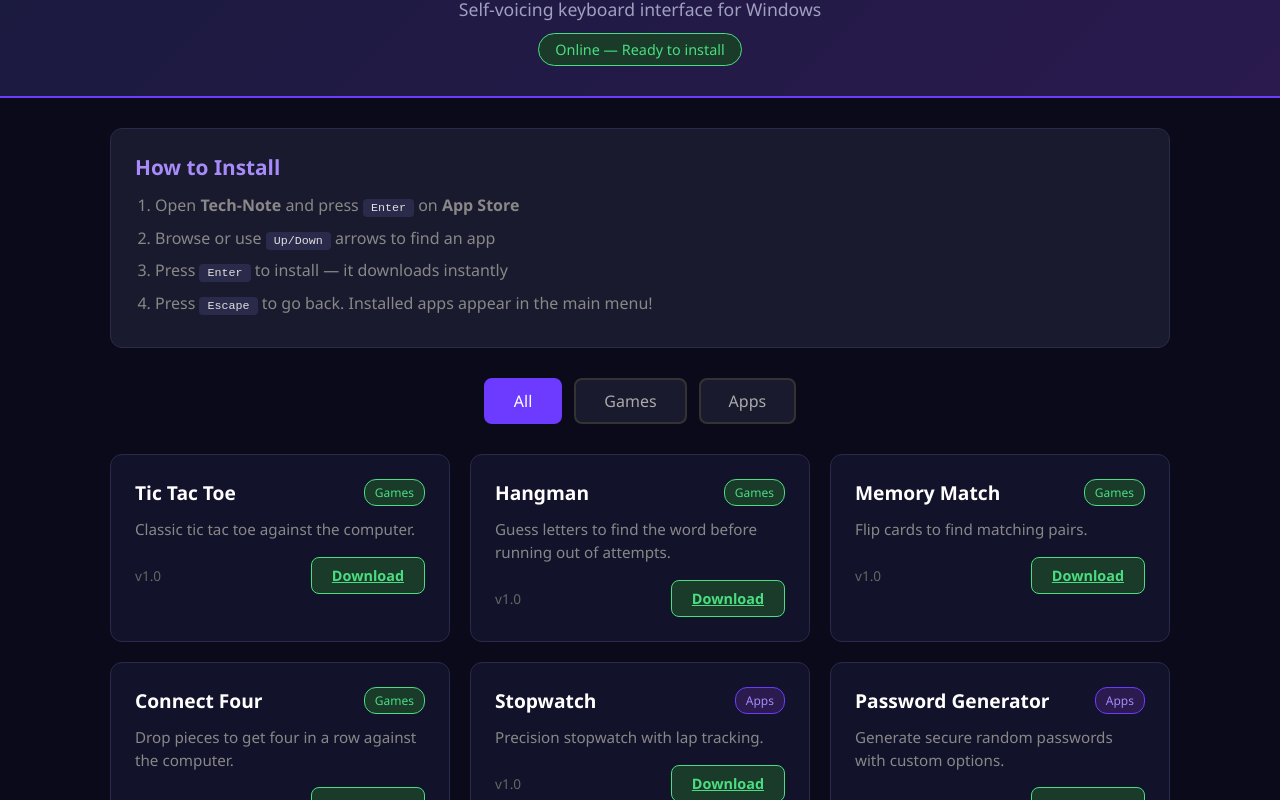
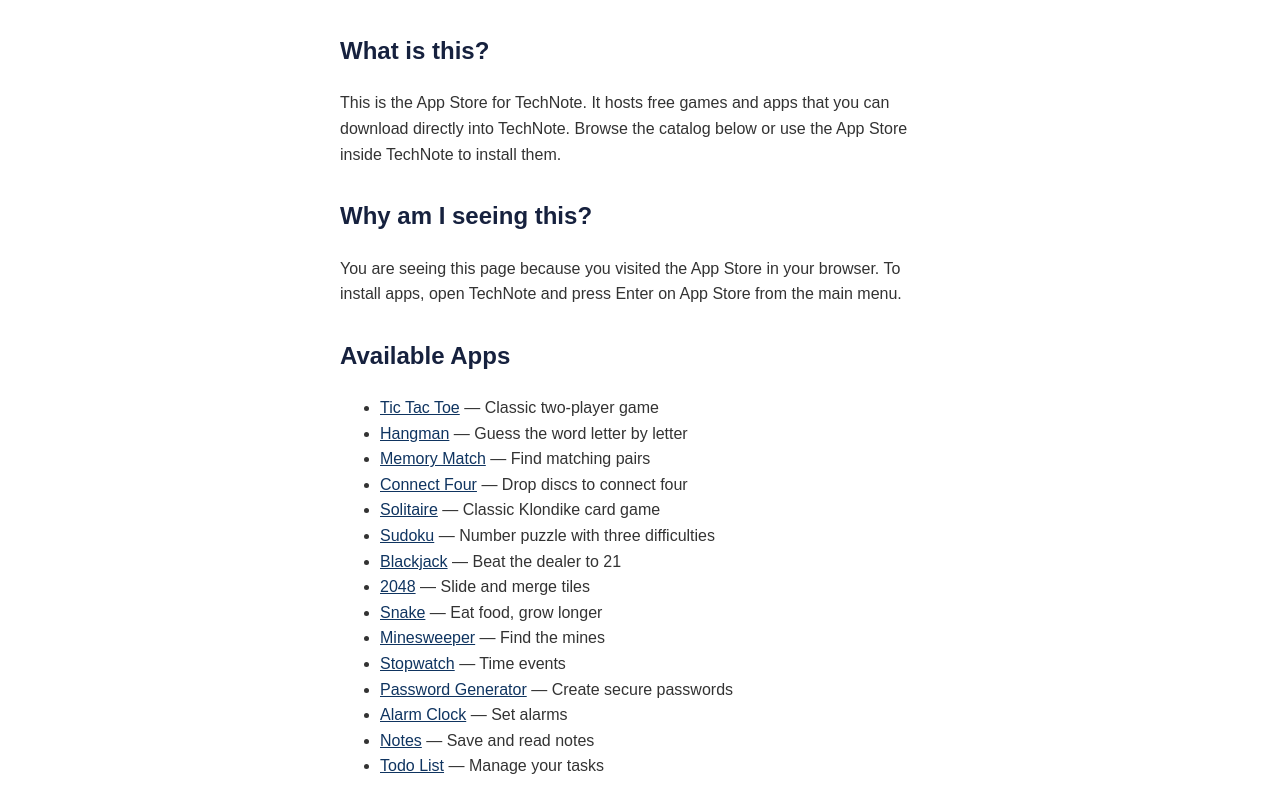
Before and after one commit to tech-master33/tech-note, a plain HTML site: page netlify-site/index.html in a window 1280 px wide. Shown: the part 89-889 px from the top of the page. Drawn offline with Linux system fonts and the light colour scheme.

Commit message:
Replace App Store page with clean landing page

```diff
--- a/netlify-site/index.html
+++ b/netlify-site/index.html
@@ -1,127 +1,48 @@
 <!DOCTYPE html>
 <html lang="en">
 <head>
-  <meta charset="UTF-8">
-  <meta name="viewport" content="width=device-width, initial-scale=1.0">
-  <title>Tech-Note App Store</title>
-  <style>
-    * { margin: 0; padding: 0; box-sizing: border-box; }
-    body { font-family: 'Segoe UI', Tahoma, sans-serif; background: #0a0a1a; color: #e0e0e0; min-height: 100vh; }
-    .header { background: linear-gradient(135deg, #1a1a3e, #2a1a4e); padding: 30px 20px; text-align: center; border-bottom: 2px solid #6c3bff; }
-    .header h1 { font-size: 2.2em; color: #fff; margin-bottom: 8px; }
-    .header p { color: #a0a0c0; font-size: 1.1em; }
-    .header .status { margin-top: 12px; display: inline-block; background: #1a3a2a; color: #4ade80; padding: 6px 16px; border-radius: 20px; font-size: 0.9em; border: 1px solid #4ade80; }
-    .container { max-width: 1100px; margin: 0 auto; padding: 30px 20px; }
-    .tabs { display: flex; gap: 12px; margin-bottom: 30px; justify-content: center; }
-    .tab { padding: 10px 28px; border-radius: 8px; border: 2px solid #333; background: #1a1a2e; color: #aaa; cursor: pointer; font-size: 1em; transition: all 0.2s; }
-    .tab:hover { border-color: #6c3bff; color: #fff; }
-    .tab.active { background: #6c3bff; border-color: #6c3bff; color: #fff; }
-    .grid { display: grid; grid-template-columns: repeat(auto-fill, minmax(320px, 1fr)); gap: 20px; }
-    .card { background: #12122a; border: 1px solid #2a2a4a; border-radius: 12px; padding: 24px; transition: all 0.2s; }
-    .card:hover { border-color: #6c3bff; transform: translateY(-2px); box-shadow: 0 8px 24px rgba(108,59,255,0.15); }
-    .card-header { display: flex; justify-content: space-between; align-items: flex-start; margin-bottom: 12px; }
-    .card h3 { color: #fff; font-size: 1.2em; }
-    .badge { background: #2a1a4e; color: #a78bfa; padding: 4px 10px; border-radius: 12px; font-size: 0.75em; border: 1px solid #6c3bff; }
-    .badge.game { background: #1a3a2a; color: #4ade80; border-color: #4ade80; }
-    .card p { color: #888; line-height: 1.5; margin-bottom: 16px; font-size: 0.95em; }
-    .card-footer { display: flex; justify-content: space-between; align-items: center; }
-    .version { color: #666; font-size: 0.85em; }
-    .btn { padding: 8px 20px; border-radius: 8px; border: none; cursor: pointer; font-size: 0.9em; font-weight: 600; transition: all 0.2s; }
-    .btn-install { background: #6c3bff; color: #fff; }
-    .btn-install:hover { background: #5a2ddf; }
-    .btn-download { background: #1a3a2a; color: #4ade80; border: 1px solid #4ade80; }
-    .btn-download:hover { background: #2a4a3a; }
-    .footer { text-align: center; padding: 30px; color: #555; font-size: 0.85em; border-top: 1px solid #1a1a3a; margin-top: 40px; }
-    .instructions { background: #1a1a2e; border: 1px solid #2a2a4a; border-radius: 12px; padding: 24px; margin-bottom: 30px; }
-    .instructions h2 { color: #a78bfa; margin-bottom: 12px; font-size: 1.3em; }
-    .instructions ol { padding-left: 20px; }
-    .instructions li { color: #888; margin-bottom: 8px; line-height: 1.5; }
-    .instructions code { background: #2a2a4a; padding: 2px 8px; border-radius: 4px; color: #e0e0e0; font-size: 0.9em; }
-    .loading { text-align: center; padding: 60px; color: #666; font-size: 1.1em; }
-    @media (max-width: 600px) { .grid { grid-template-columns: 1fr; } }
-  </style>
+<meta charset="UTF-8">
+<meta name="viewport" content="width=device-width, initial-scale=1.0">
+<title>TechNote App Store</title>
+<style>
+body { font-family: sans-serif; max-width: 600px; margin: 40px auto; padding: 0 20px; line-height: 1.6; color: #333; }
+h1 { color: #1a1a2e; }
+h2 { color: #16213e; margin-top: 30px; }
+a { color: #0f3460; }
+</style>
 </head>
 <body>
-  <div class="header">
-    <h1>Tech-Note App Store</h1>
-    <p>Self-voicing keyboard interface for Windows</p>
-    <div class="status">Online &mdash; Ready to install</div>
-  </div>
 
-  <div class="container">
-    <div class="instructions">
-      <h2>How to Install</h2>
-      <ol>
-        <li>Open <strong>Tech-Note</strong> and press <code>Enter</code> on <strong>App Store</strong></li>
-        <li>Browse or use <code>Up/Down</code> arrows to find an app</li>
-        <li>Press <code>Enter</code> to install &mdash; it downloads instantly</li>
-        <li>Press <code>Escape</code> to go back. Installed apps appear in the main menu!</li>
-      </ol>
-    </div>
+<h1>Welcome to TechNote App Store</h1>
 
-    <div class="tabs">
-      <div class="tab active" onclick="filterApps('all')">All</div>
-      <div class="tab" onclick="filterApps('Games')">Games</div>
-      <div class="tab" onclick="filterApps('Apps')">Apps</div>
-    </div>
+<h2>What is this?</h2>
+<p>This is the App Store for TechNote. It hosts free games and apps that you can download directly into TechNote. Browse the catalog below or use the App Store inside TechNote to install them.</p>
 
-    <div id="apps" class="grid">
-      <div class="loading">Loading catalog...</div>
-    </div>
-  </div>
+<h2>Why am I seeing this?</h2>
+<p>You are seeing this page because you visited the App Store in your browser. To install apps, open TechNote and press Enter on App Store from the main menu.</p>
 
-  <div class="footer">
-    Tech-Note &mdash; Open source self-voicing keyboard interface
-    <br>
-    <a href="https://github.com/tech-master33/tech-note" style="color:#6c3bff;">GitHub</a>
-  </div>
+<h2>Available Apps</h2>
+<ul>
+  <li><a href="apps/tictactoe.py">Tic Tac Toe</a> — Classic two-player game</li>
+  <li><a href="apps/hangman.py">Hangman</a> — Guess the word letter by letter</li>
+  <li><a href="apps/memory_match.py">Memory Match</a> — Find matching pairs</li>
+  <li><a href="apps/connect_four.py">Connect Four</a> — Drop discs to connect four</li>
+  <li><a href="apps/solitaire.py">Solitaire</a> — Classic Klondike card game</li>
+  <li><a href="apps/sudoku.py">Sudoku</a> — Number puzzle with three difficulties</li>
+  <li><a href="apps/blackjack.py">Blackjack</a> — Beat the dealer to 21</li>
+  <li><a href="apps/game2048.py">2048</a> — Slide and merge tiles</li>
+  <li><a href="apps/snake.py">Snake</a> — Eat food, grow longer</li>
+  <li><a href="apps/minesweeper.py">Minesweeper</a> — Find the mines</li>
+  <li><a href="apps/stopwatch.py">Stopwatch</a> — Time events</li>
+  <li><a href="apps/password_gen.py">Password Generator</a> — Create secure passwords</li>
+  <li><a href="apps/alarm_clock.py">Alarm Clock</a> — Set alarms</li>
+  <li><a href="apps/notes_app.py">Notes</a> — Save and read notes</li>
+  <li><a href="apps/todo_list.py">Todo List</a> — Manage your tasks</li>
+</ul>
 
-  <script>
-    let allApps = [];
+<h2>Links</h2>
+<p><a href="https://github.com/tech-master33/tech-note">Get TechNote</a></p>
+<p><a href="catalog.json">View Catalog (JSON)</a></p>
 
-    async function loadCatalog() {
-      try {
-        const res = await fetch('catalog.json');
-        const data = await res.json();
-        allApps = data.apps;
-        renderApps(allApps);
-      } catch (e) {
-        document.getElementById('apps').innerHTML = '<div class="loading">Failed to load catalog.</div>';
-      }
-    }
-
-    function filterApps(category) {
-      document.querySelectorAll('.tab').forEach(t => t.classList.remove('active'));
-      event.target.classList.add('active');
-      if (category === 'all') {
-        renderApps(allApps);
-      } else {
-        renderApps(allApps.filter(a => a.category === category));
-      }
-    }
-
-    function renderApps(apps) {
-      const container = document.getElementById('apps');
-      if (!apps.length) {
-        container.innerHTML = '<div class="loading">No apps found.</div>';
-        return;
-      }
-      container.innerHTML = apps.map(app => `
-        <div class="card">
-          <div class="card-header">
-            <h3>${app.name}</h3>
-            <span class="badge ${app.category === 'Games' ? 'game' : ''}">${app.category}</span>
-          </div>
-          <p>${app.description}</p>
-          <div class="card-footer">
-            <span class="version">v${app.version}</span>
-            <a href="${app.download_url}" class="btn btn-download" download>Download</a>
-          </div>
-        </div>
-      `).join('');
-    }
-
-    loadCatalog();
-  </script>
 </body>
 </html>
```
